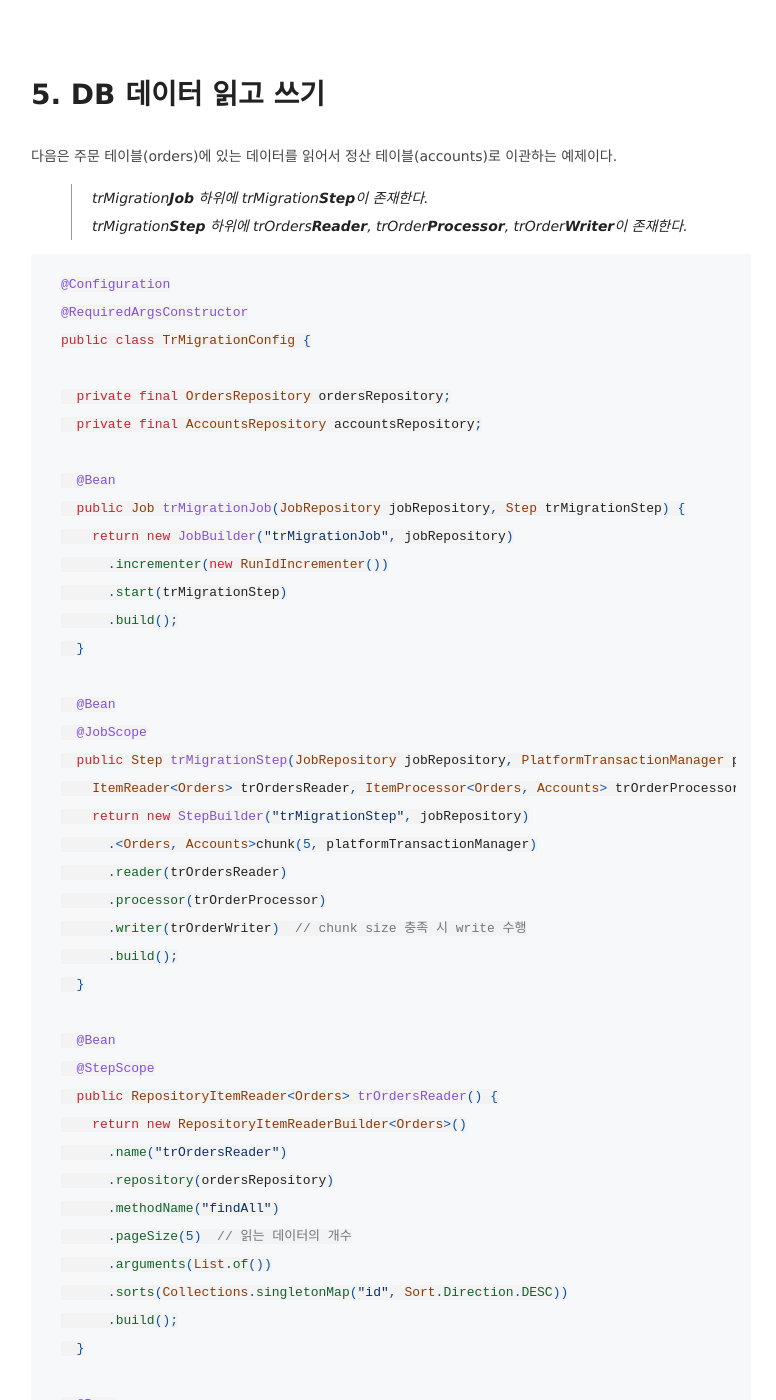
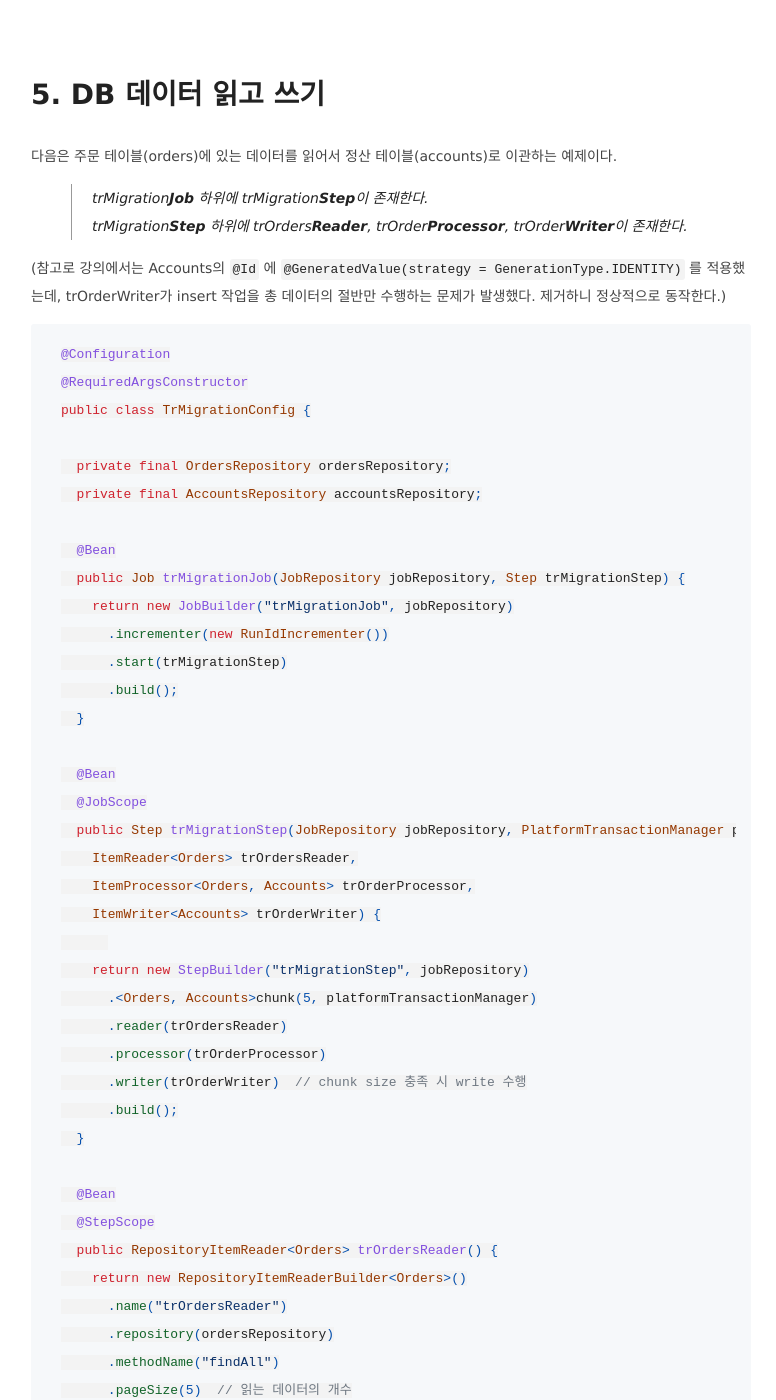
Before and after one commit to yeonise/yeonise.github.io, a Jekyll site: the page built from _posts/2024-05-09-spring-batch.md, in a window 1280 px wide and 1400 px high, scrolled down 7025 px. Shown: the whole window, without its empty margins (249-1025 px from the left). Built offline with Jekyll 4.4.1, drawn with Linux system fonts in a browser that asks for light colours; some of the changed text lies outside the part shown.

Commit message:
update post

````diff
--- a/_posts/2024-05-09-spring-batch.md
+++ b/_posts/2024-05-09-spring-batch.md
@@ -261,6 +261,8 @@ public class JobLoggerListener implements JobExecutionListener {
 > trMigration**Job** 하위에 trMigration**Step**이 존재한다.
 > trMigration**Step** 하위에 trOrders**Reader**, trOrder**Processor**, trOrder**Writer**이 존재한다.
 
+(참고로 강의에서는 Accounts의 `@Id` 에 `@GeneratedValue(strategy = GenerationType.IDENTITY)` 를 적용했는데, trOrderWriter가 insert 작업을 총 데이터의 절반만 수행하는 문제가 발생했다. 제거하니 정상적으로 동작한다.)
+
 ``` java
 @Configuration
 @RequiredArgsConstructor
@@ -280,7 +282,10 @@ public class TrMigrationConfig {
   @Bean
   @JobScope
   public Step trMigrationStep(JobRepository jobRepository, PlatformTransactionManager platformTransactionManager,
-    ItemReader<Orders> trOrdersReader, ItemProcessor<Orders, Accounts> trOrderProcessor, ItemWriter<Accounts> trOrderWriter) {
+    ItemReader<Orders> trOrdersReader,
+    ItemProcessor<Orders, Accounts> trOrderProcessor,
+    ItemWriter<Accounts> trOrderWriter) {
+
     return new StepBuilder("trMigrationStep", jobRepository)
       .<Orders, Accounts>chunk(5, platformTransactionManager)
       .reader(trOrdersReader)
@@ -331,7 +336,7 @@ public class TrMigrationConfig {
 
 <img src="/assets/screenshot/0509-7.png" />
 
-데이터가 비어있던 accounts 테이블로 정상적으로 이관되었다.
+비어있던 accounts 테이블로 orders의 데이터가 정상적으로 이관되었다.
 
 <img src="/assets/screenshot/0509-8.png" />
 
@@ -355,6 +360,11 @@ public class TrMigrationConfig {
 
 <br />
 
+> Spring Batch 5.0 버전으로 업데이트 하면서 기존 방식에서 변경된 부분이 많기 때문에 공식 문서를 참고하는 것이 가장 정확할 것 같다.
+> 그리고 Spring Batch는 수백만 개의 대용량 데이터 일괄 처리 작업에 쓰인다는데 토이 프로젝트에서 적용할 일은 거의 없지 않을까 싶다.
+
+<br />
+
 #### reference
 
 [예제로 배우는 핵심 Spring Batch](https://www.inflearn.com/course/%EC%98%88%EC%A0%9C%EB%A1%9C-%EB%B0%B0%EC%9A%B0%EB%8A%94-%ED%95%B5%EC%8B%AC-%EC%8A%A4%ED%94%84%EB%A7%81-%EB%B0%B0%EC%B9%98/dashboard)
````
Also changed, not shown: assets/screenshot/0509-7.png (added), assets/screenshot/0509-8.png (added).
